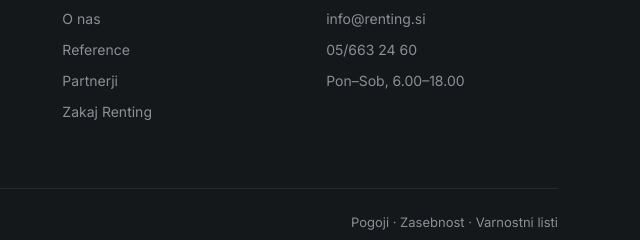
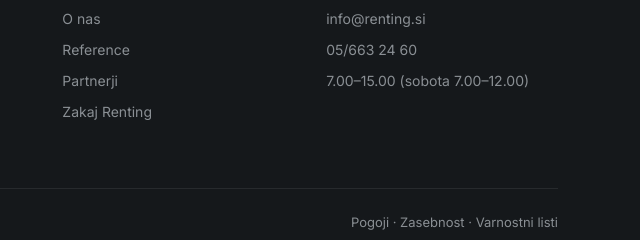
Before and after one commit to gregorstopar/Renting, a plain HTML site: page najem.html in a window 1280 px wide. Shown: the part 2082-2322 px from the top of the page, 640-1280 px from the left. Drawn offline with nearby package versions, Linux system fonts and the light colour scheme.

Commit message:
Match footer working hours to the top contact band
Co-Authored-By: Claude Opus 5.5 <noreply@anthropic.com>
Claude-Session: https://claude.ai/code/session_01EkSuzm6EdTRhaBpPToPUbA

```diff
--- a/najem.html
+++ b/najem.html
@@ -138,7 +138,7 @@
         <ul>
           <li><a href="mailto:info@renting.si">info@renting.si</a></li>
           <li><a href="tel:+38656632460">05/663 24 60</a></li>
-          <li data-i18n="footer.hours">Pon–Sob, 6.00–18.00</li>
+          <li data-i18n="footer.hours">7.00–15.00 (sobota 7.00–12.00)</li>
         </ul>
       </div>
     </div>
@@ -176,7 +176,7 @@
       "footer.col1": "Ponudba",
       "footer.col2": "Podjetje",
       "footer.col3": "Kontakt",
-      "footer.hours": "Pon–Sob, 6.00–18.00",
+      "footer.hours": "7.00–15.00 (sobota 7.00–12.00)",
       "footer.copyright": "© 2026 Renting. Vsebina je vzorčna — zamenjajte s svojimi podatki.",
       "footer.legal": "Pogoji · Zasebnost · Varnostni listi"
     },
@@ -205,7 +205,7 @@
       "footer.col1": "Offer",
       "footer.col2": "Company",
       "footer.col3": "Contact",
-      "footer.hours": "Mon–Sat, 6.00–18.00",
+      "footer.hours": "7.00–15.00 (Saturdays 7.00–12.00)",
       "footer.copyright": "© 2026 Renting. Placeholder content — replace with your details.",
       "footer.legal": "Terms · Privacy · Safety Data Sheets"
     }
```
Also changed, not shown: index.html (+3 -3 lines), partners.html (+3 -3 lines), reference.html (+3 -3 lines).
